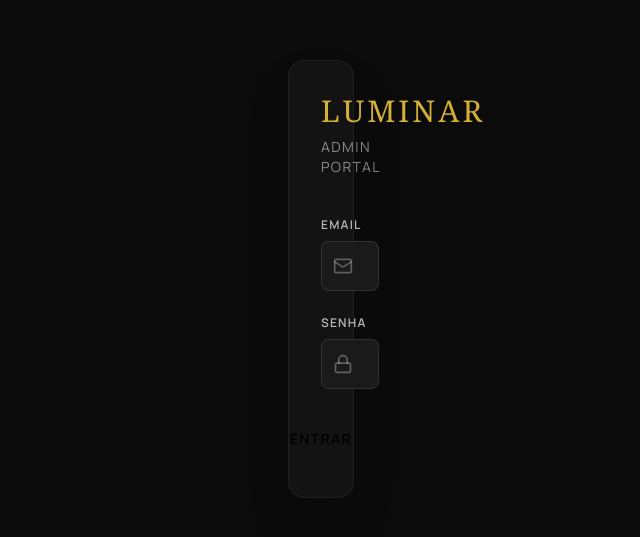
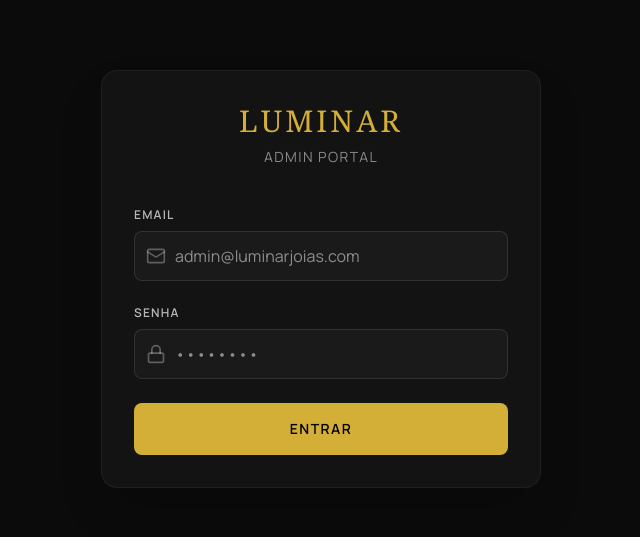
Before and after one commit to Luminar-store/Loja, a Next.js app: page /admin/login in a window 1280 px wide. Shown: the part 121-658 px from the top of the page, without its empty margins (319-959 px from the left). Built offline with nearby package versions, Linux system fonts and the light colour scheme; no server answers.

Commit message:
fix: enforce absolute width on admin login and layout to prevent horizontal collapse

```diff
--- a/app/admin/login/page.tsx
+++ b/app/admin/login/page.tsx
@@ -38,12 +38,13 @@ export default function AdminLogin() {
   if (authLoading) return null;
 
   return (
-    <div className="min-h-screen w-full flex items-center justify-center bg-[#0B0B0B] p-4 font-sans text-white">
+    <div className="min-h-screen w-full flex items-center justify-center bg-[#0B0B0B] p-4 font-sans text-white" style={{ width: '100%' }}>
       <motion.div
         initial={{ opacity: 0, y: 20 }}
         animate={{ opacity: 1, y: 0 }}
         transition={{ duration: 0.5 }}
-        className="w-full max-w-md bg-[#131313] border border-white/5 p-8 rounded-2xl shadow-2xl"
+        className="w-full bg-[#131313] border border-white/5 p-8 rounded-2xl shadow-2xl"
+        style={{ width: '100%', maxWidth: '440px' }}
       >
         <div className="text-center mb-10">
           <h1 className="font-serif text-3xl text-[#d4af37] tracking-widest uppercase mb-2">Luminar</h1>
--- a/app/layout.tsx
+++ b/app/layout.tsx
@@ -26,9 +26,9 @@ export default function RootLayout({
   children: React.ReactNode;
 }) {
   return (
-    <html lang="pt-BR" className={`${notoSerif.variable} ${manrope.variable} dark`} suppressHydrationWarning>
+    <html lang="pt-BR" className={`${notoSerif.variable} ${manrope.variable} dark w-full`} suppressHydrationWarning>
       <head />
-      <body className="bg-[#131313] text-[#e5e2e1] font-sans antialiased min-h-[100dvh] flex flex-col selection:bg-[#D4AF37] selection:text-black pb-16 md:pb-0">
+      <body className="bg-[#131313] text-[#e5e2e1] font-sans antialiased min-h-[100dvh] w-full flex flex-col selection:bg-[#D4AF37] selection:text-black pb-16 md:pb-0">
         <LayoutWrapper>
           {children}
         </LayoutWrapper>
```
Also changed, not shown: 1 other file (tests, documents, lock files or other folders).
